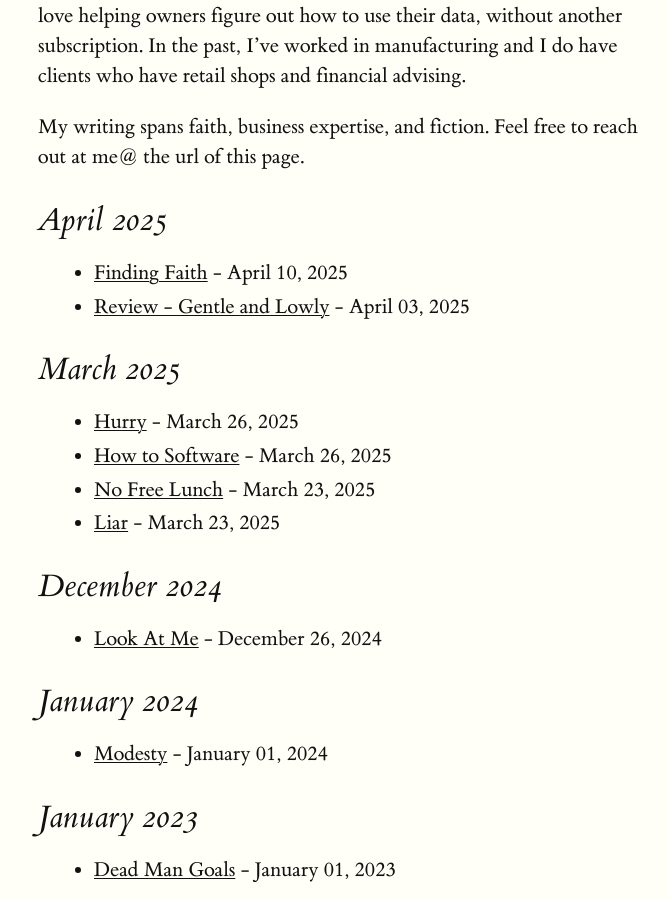
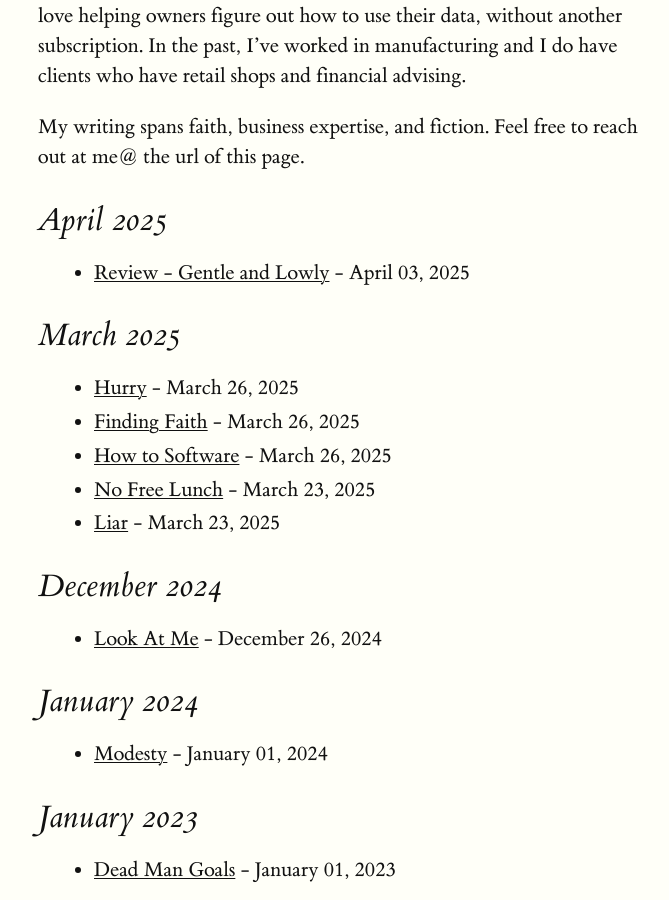
Before and after one commit to pact-wheeler/exp7, a Jekyll site: the page built from index.md, in a window 1280 px wide and 900 px high, scrolled down 384 px. Shown: the whole window, without its empty margins (122-791 px from the left). Built offline with Jekyll 4.4.1, drawn with Linux system fonts in a browser that asks for light colours.

Commit message:
Update 2025-03-26-finding_faith.md

```diff
--- a/_posts/2025-03-26-finding_faith.md
+++ b/_posts/2025-03-26-finding_faith.md
@@ -1,7 +1,7 @@
 ---
 layout: default
 title: Finding Faith
-date: 2025-04-10
+date: 2025-03-26
 tags: theology non-fiction
 ---
 A few months into fatherhood, I realized that I don't know if I'm a Christian. I don't doubt that the Bible is true, that a worldview centered on Christ is the way to eternal life, but what I do have an question is whether or not I am God's child.
```
